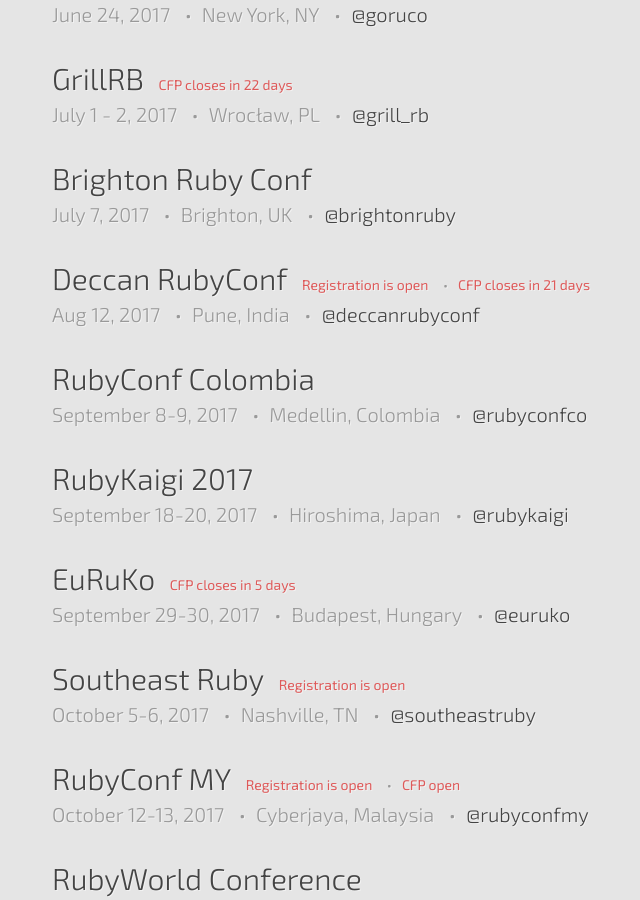
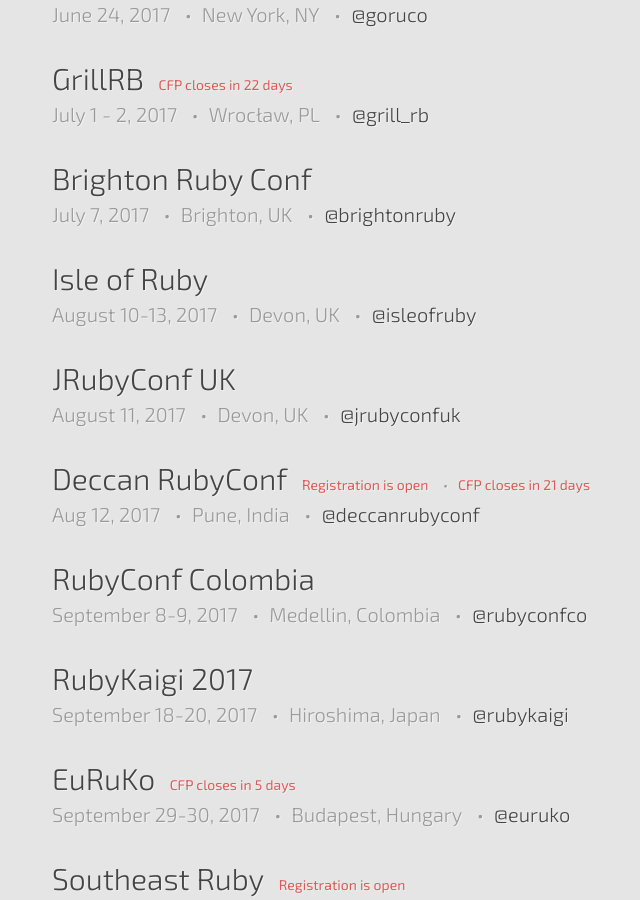
Before and after one commit to ruby-conferences/ruby-conferences.github.io, a Jekyll site: the page built from index.html, in a window 1280 px wide and 900 px high, scrolled down 1302 px. Shown: the whole window, without its empty margins (188-828 px from the left). Built offline with Jekyll 4.4.1, drawn with Linux system fonts in a browser that asks for light colours.

Commit message:
Add Isle of Ruby and JRubyConf UK

```diff
--- a/_data/current.yml
+++ b/_data/current.yml
@@ -77,6 +77,18 @@
   cfp_phrase: CFP closes
   cfp_date: "March 31, 2017"
 
+- name: Isle of Ruby
+  location: Devon, UK
+  dates: "August 10-13, 2017"
+  url: http://isleofruby.org/
+  twitter: isleofruby
+
+- name: JRubyConf UK
+  location: Devon, UK
+  dates: "August 11, 2017"
+  url: http://jrubyconf.uk/
+  twitter: jrubyconfuk
+
 - name: Deccan RubyConf
   location: Pune, India
   dates: "Aug 12, 2017"
```
